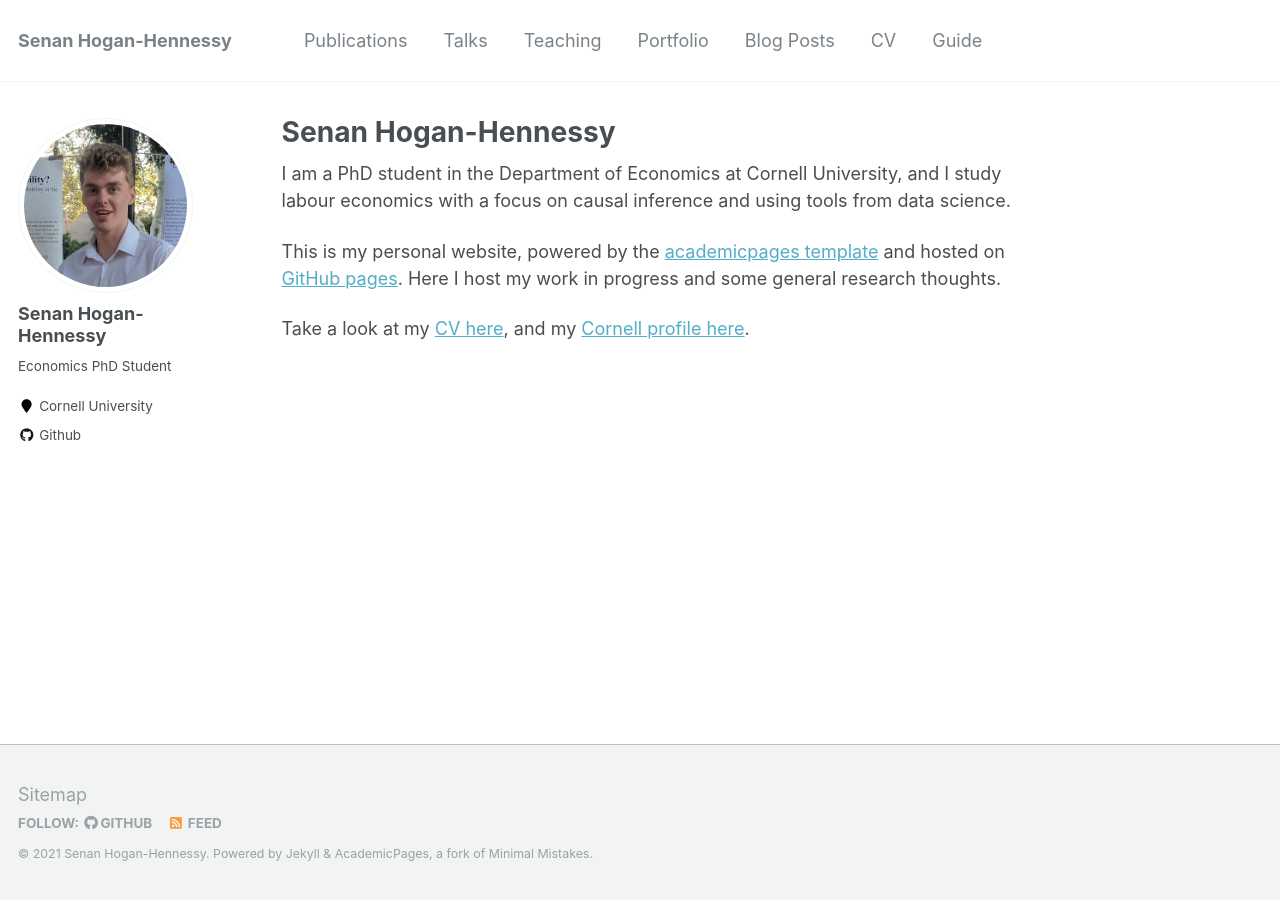
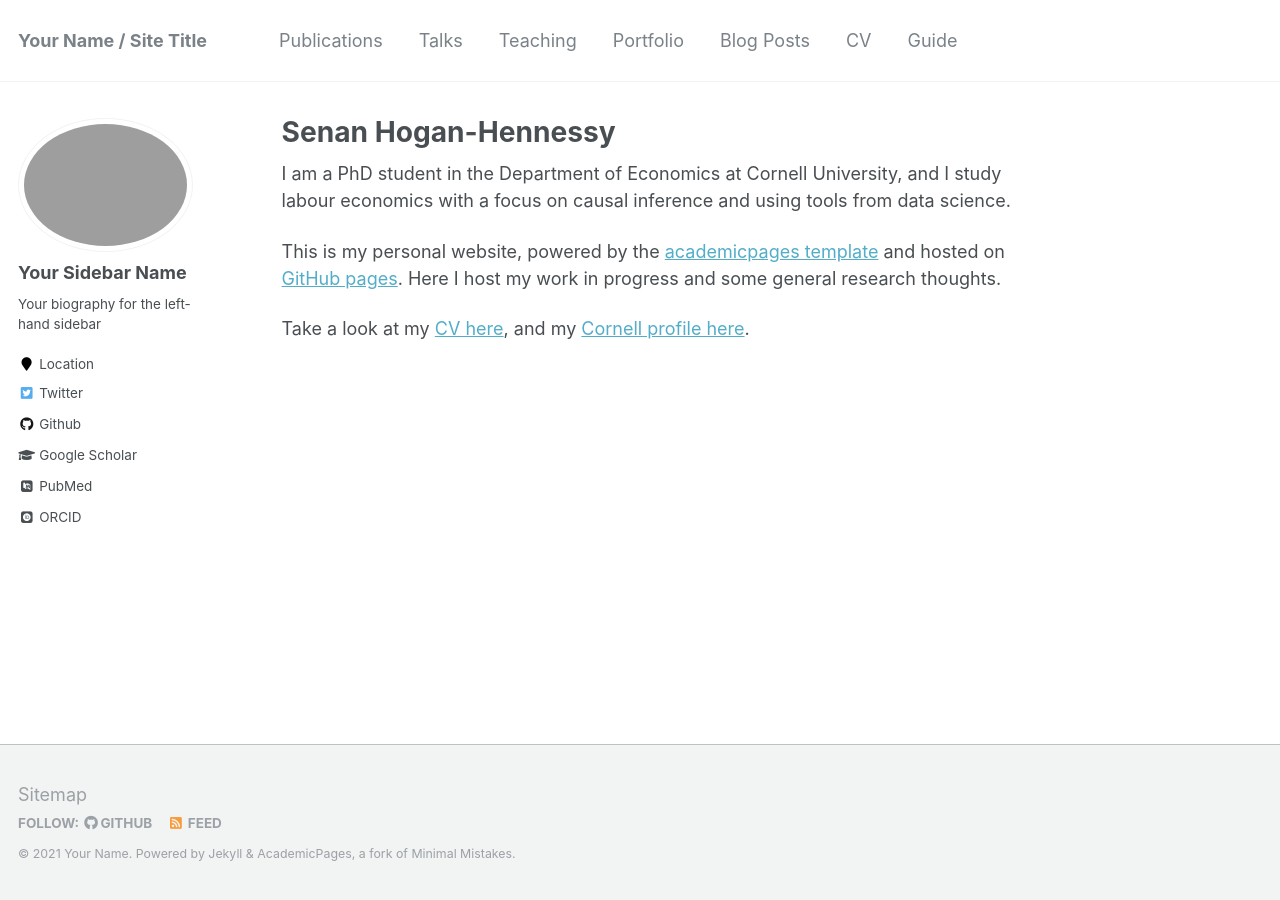
Before and after one commit to shoganhennessy/shoganhennessy.github.io, a Jekyll site: the page built from _pages/about.md, in a window 1280 px wide. Built offline with Jekyll 4.4.1, drawn with Linux system fonts in a browser that asks for light colours; some web fonts are replaced.

Commit message:
chaning the available pages

```diff
--- a/_config.yml
+++ b/_config.yml
@@ -1,3 +1,4 @@
+
 # Welcome to Jekyll!
 #
 # This config file is meant for settings that affect your entire site, values
@@ -7,13 +8,13 @@
 
 # Site Settings
 locale                   : "en-US"
-title                    : "Senan Hogan-Hennessy"
-title_separator          : ", "
-name                     : &name "Senan Hogan-Hennessy"
-description              : &description "123Economics PhD Student at Cornell University"
-url                      : https://shoganhennessy.github.io # the base hostname & protocol for your site e.g. "https://mmistakes.github.io"
+title                    : "Your Name / Site Title"
+title_separator          : "-"
+name                     : &name "Your Name"
+description              : &description "personal description"
+url                      : https://academicpages.github.io # the base hostname & protocol for your site e.g. "https://mmistakes.github.io"
 baseurl                  : "" # the subpath of your site, e.g. "/blog"
-repository               : "shoganhennessy/shoganhennessy.github.io"
+repository               : "academicpages/academicpages.github.io"
 teaser                   :  # filename of teaser fallback teaser image placed in /images/, .e.g. "500x300.png"
 breadcrumbs              : false # true, false (default)
 words_per_minute         : 160
@@ -80,15 +81,40 @@ analytics:
 
 # Site Author
 author:
-  name             : "Senan Hogan-Hennessy"
-  avatar           : "profile.jpg"
-  bio              : "Economics PhD Student"
-  location         :
-  employer         : "Cornell University"
+  name             : "Your Sidebar Name"
+  avatar           : "profile.png"
+  bio              : "Your biography for the left-hand sidebar"
+  location         : "Location"
+  employer         :
+  pubmed           : "https://www.ncbi.nlm.nih.gov/pubmed/?term=john+snow"
+  googlescholar    : "http://yourfullgooglescholarurl.com"
+  email            :
+  researchgate     :  # example: "https://www.researchgate.net/profile/yourprofile"
   uri              :
   bitbucket        :
   codepen          :
-  github           : "shoganhennessy"
+  dribbble         :
+  flickr           :
+  facebook         :
+  foursquare       :
+  github           : "academicpages"
+  google_plus      :
+  keybase          :
+  instagram        :
+  impactstory      : #"https://profiles.impactstory.org/u/xxxx-xxxx-xxxx-xxxx"
+  lastfm           :
+  linkedin         :
+  orcid            : "http://orcid.org/yourorcidurl"
+  pinterest        :
+  soundcloud       :
+  stackoverflow    : # http://stackoverflow.com/users/123456/username
+  steam            :
+  tumblr           :
+  twitter          : "replacethistwitterhandle"
+  vine             :
+  weibo            :
+  xing             :
+  youtube          :
   wikipedia        :
 
 
```
